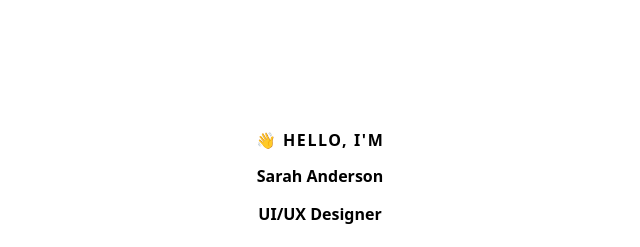
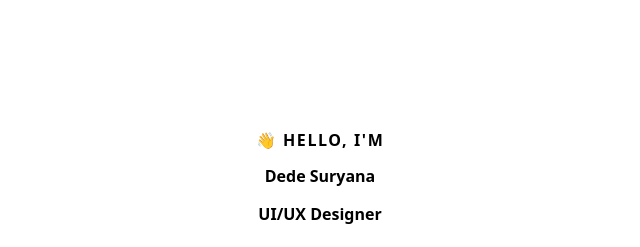
Before and after one commit to dedesuryana/my-portofolio, a plain HTML site: page index.html in a window 1280 px wide. Shown: the top 247 px of the page, 320-960 px from the left. Drawn offline with nearby package versions, Linux system fonts and the light colour scheme.

Commit message:
Update index.html

```diff
--- a/index.html
+++ b/index.html
@@ -605,7 +605,7 @@
 
           <div style="max-width: 800px; position: relative; z-index: 1;">
             <div class="fade-in-up" style="margin-bottom: 1rem; font-size: 1rem; font-weight: 600; letter-spacing: 0.1em; opacity: 0; animation-delay: 0s;">👋 HELLO, I'M</div>
-            <h1 id="hero-name" class="fade-in-up stagger-1" style="margin-bottom: 1rem; font-weight: 800; line-height: 1.1;">Sarah Anderson</h1>
+            <h1 id="hero-name" class="fade-in-up stagger-1" style="margin-bottom: 1rem; font-weight: 800; line-height: 1.1;">Dede Suryana</h1>
             <h2 id="hero-title" class="fade-in-up stagger-2" style="margin-bottom: 1.5rem; font-weight: 600;">UI/UX Designer</h2>
             <p id="hero-description" class="fade-in-up stagger-3" style="margin-bottom: 2.5rem; line-height: 1.6; max-width: 600px; margin-left: auto; margin-right: auto;">Crafting intuitive digital experiences that users love</p>
             <button id="hero-button" class="fade-in-up stagger-3" onclick="document.getElementById('projects').scrollIntoView({behavior: 'smooth'})" style="padding: 1rem 2.5rem; border: none; border-radius: 9999px; font-weight: 600; cursor: pointer; transition: all 0.3s ease; box-shadow: 0 4px 14px rgba(59, 130, 246, 0.4);" onmouseover="this.style.transform='scale(1.05)'; this.style.boxShadow='0 6px 20px rgba(59, 130, 246, 0.6)'" onmouseout="this.style.transform='scale(1)'; this.style.boxShadow='0 4px 14px rgba(59, 130, 246, 0.4)'">View My Work</button>
@@ -924,7 +924,7 @@
             <div style="max-width: 600px; margin: 0 auto; text-align: center; position: relative; z-index: 1;">
               <h2 id="contact-title" class="scroll-animate" style="margin-bottom: 1rem; font-weight: 700;">Let's Work Together</h2>
               <p id="contact-description" class="scroll-animate" style="margin-bottom: 2.5rem; line-height: 1.6; transition-delay: 0.2s;">Have a project in mind? I'd love to hear about it.</p>
-              <button id="contact-button" class="scroll-animate" onclick="window.open('mailto:hello@sarahdesign.com', '_blank')" style="padding: 1rem 2.5rem; border: none; border-radius: 9999px; font-weight: 600; cursor: pointer; transition: all 0.3s ease; box-shadow: 0 4px 14px rgba(59, 130, 246, 0.4); transition-delay: 0.4s;" onmouseover="this.style.transform='scale(1.05)'; this.style.boxShadow='0 6px 20px rgba(59, 130, 246, 0.6)'" onmouseout="this.style.transform='scale(1)'; this.style.boxShadow='0 4px 14px rgba(59, 130, 246, 0.4)'">Get in Touch</button>
+              <button id="contact-button" class="scroll-animate" onclick="window.open('mailto:dsurya52@gmail.com', '_blank')" style="padding: 1rem 2.5rem; border: none; border-radius: 9999px; font-weight: 600; cursor: pointer; transition: all 0.3s ease; box-shadow: 0 4px 14px rgba(59, 130, 246, 0.4); transition-delay: 0.4s;" onmouseover="this.style.transform='scale(1.05)'; this.style.boxShadow='0 6px 20px rgba(59, 130, 246, 0.6)'" onmouseout="this.style.transform='scale(1)'; this.style.boxShadow='0 4px 14px rgba(59, 130, 246, 0.4)'">Get in Touch</button>
             </div>
             <!-- Decorative elements -->
             <div class="pulse-animation" style="position: absolute; top: 20%; left: 10%; width: 80px; height: 80px; background: rgba(59, 130, 246, 0.05); border-radius: 50%; pointer-events: none;"></div>
@@ -952,7 +952,7 @@
                 </svg>
               </a>
             </div>
-            <p id="footer-text" style="text-align: center;">© 2024 Sarah Anderson. All rights reserved.</p>
+            <p id="footer-text" style="text-align: center;">© 2024 Dede Suryana. All rights reserved.</p>
           </div>
         </footer>
       `;
```
